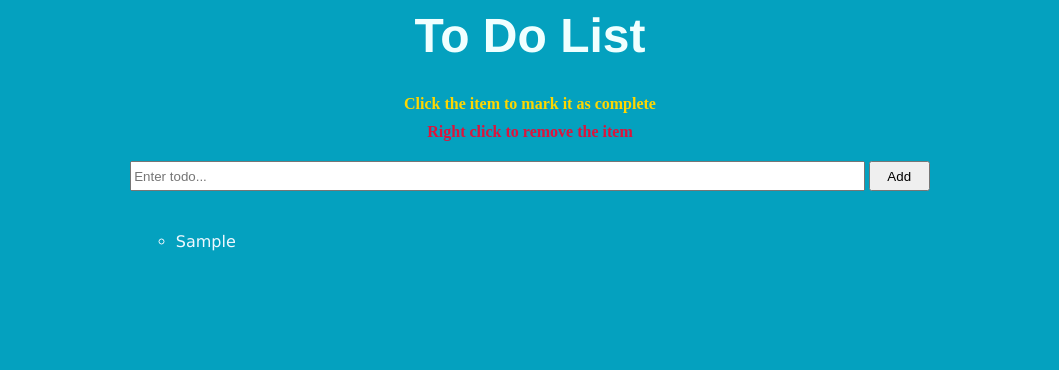
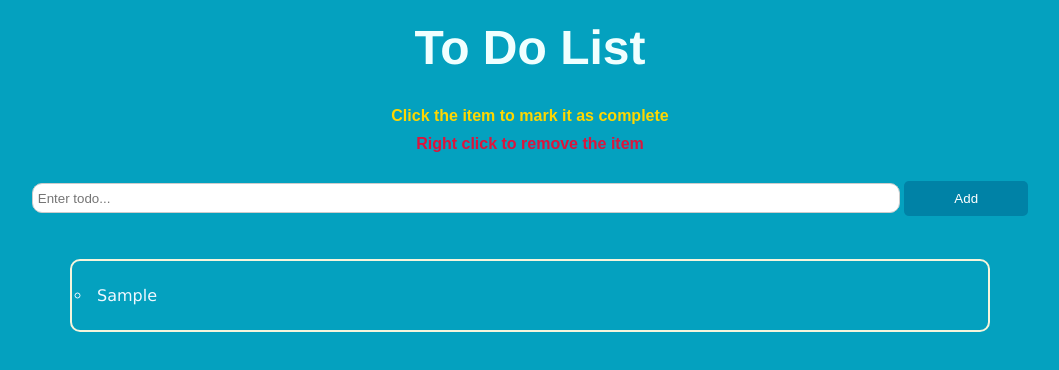
Before and after one commit to RajivDalal/ToDoList, a plain HTML site: page index.html in a window 1280 px wide. Both pictures are taken after typing "Sample" into the empty fields and a click on the button "Add". Shown: the whole page, without its empty margins (110-1169 px from the left). Drawn offline with Linux system fonts and the light colour scheme; no server answers.

Commit message:
Changes in styles

```diff
--- a/index.html
+++ b/index.html
@@ -23,6 +23,5 @@
     <ul></ul>
 
     <script src="script.js"></script>
-    <script src="script_async.js"></script>
 </body>
 </html>
--- a/script_async.js
+++ /dev/null
@@ -1,10 +0,0 @@
-const getTodos = async()=>{
-    const response = await fetch("https://jsonplaceholder.typicode.com/todos/2");
-    const data = await response.json();
-
-    return data;
-}
-
-getTodos().then((data)=>{
-    console.log(data);
-});
--- a/styles.css
+++ b/styles.css
@@ -2,19 +2,21 @@ body
 {
     background-color:#04A1BF;
     text-align: center;
+    margin: 0;
+    font-family: Arial, Helvetica, sans-serif;
 }
 
 h1
 {
     font-family: 'Franklin Gothic Medium', 'Arial Narrow', Arial, sans-serif;
-    font-size: 48;
+    font-size: 48px;
     font-weight: bolder;
     color: azure;
+    margin-top: 20px;
 }
 
 p
 {
-    font-family:'Times New Roman', Times, serif;
     color:aliceblue;
     font-weight: bolder;
     margin: 10px;
@@ -27,36 +29,53 @@ p
 
 input.todo
 {
-    width: 60%;
+    width: 70%;
     height: 30px;
-    margin: 0 auto;
-    border-radius: 10;
+    margin: 10px auto;
+    border-radius: 10px;
+    padding: 5px;
+    border: 1px solid #CCCCCC;
 }
 
 button.submit
 {
-    width: 5%;
-    height: 30px;
+    width: 10%;
+    height: 35px;
+    border: none;
+    background-color: #0082A6;
+    color: white;
+    border-radius: 5px;
+    cursor: pointer;
 }
 
 ul
 {
-    width: 60%;
+    width: 70%;
     list-style-type: circle;
     display: inline-block;
     text-align: left;
-    border: 2px thick beige;
+    border: 2px solid beige;
+    padding: 10px;
+    border-radius: 10px;
 }
 
 li
 {
     font-family: 'Lucida Sans', 'Lucida Sans Regular', 'Lucida Grande', 'Lucida Sans Unicode', Geneva, Verdana, sans-serif;
     color:aliceblue;
-    margin: 5px;
+    margin: 10px;
+    padding: 5px;
+    border-bottom: 1px solid #CCCCCC;
+}
+
+li:last-child
+{
+    border-bottom: none;
 }
 
 li:hover
 {
     cursor:pointer;
-    font-size: 1.3em;
+    font-size: 1.2em;
+    color: #0082A6
 }
```
